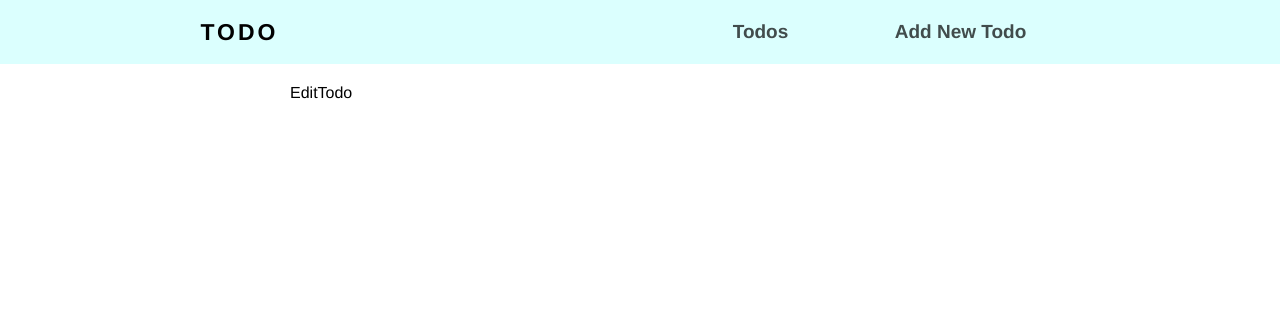
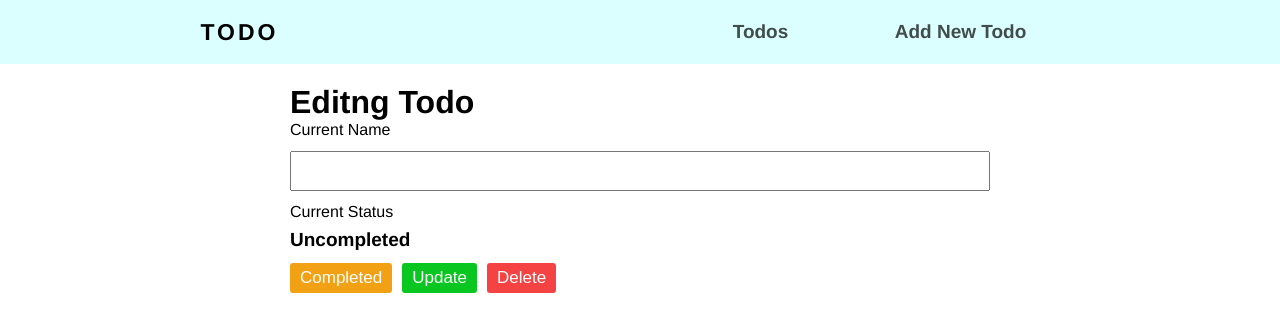
Before and after one commit to hide0325/Rails_React-TS_app, a React (Create React App) app in the folder frontend/app/: page /todos/1/edit in a window 1280 px wide. Shown: the top 332 px of the page. Built offline with nearby package versions, Linux system fonts and the light colour scheme; no server answers.

Commit message:
EditTodoコンポーネントを実装

```diff
--- a/frontend/app/src/components/AddTodo.tsx
+++ b/frontend/app/src/components/AddTodo.tsx
@@ -44,7 +44,7 @@ const Icon = styled.span`
   margin: 0 7px;
 `
 
-const AddTodo: FC = (props: any) => {
+const AddTodo: FC = () => {
   const initialTodo = {
     id: null,
     name: '',
@@ -74,7 +74,7 @@ const AddTodo: FC = (props: any) => {
 
     try {
       const response = await axios.post<Todo>(`${ENDPOINT}/todos`, data)
-      console.log(response.data, 'OK!')
+      console.log(response.data, 'OK! === saveTodo ===')
       setTodo({
         id: response.data.id,
         name: response.data.name,
@@ -84,7 +84,7 @@ const AddTodo: FC = (props: any) => {
       navigate('/todos')
     } catch (error) {
       if (isAxiosError(error)) {
-        console.log(error.message, 'ERROR!')
+        console.log(error.message, 'ERROR! === saveTodo ===')
       }
     }
   }
--- a/frontend/app/src/components/EditTodo.tsx
+++ b/frontend/app/src/components/EditTodo.tsx
@@ -1,7 +1,181 @@
-import { FC } from 'react'
+import { FC, useState, useEffect, ChangeEvent } from 'react'
+import { useNavigate, useParams } from 'react-router-dom'
+import axios, { isAxiosError } from 'axios'
+import styled from 'styled-components'
+import { toast } from 'react-toastify'
+import 'react-toastify/dist/ReactToastify.css'
+import { Todo, ENDPOINT } from '../App'
+
+const InputName = styled.input`
+  font-size: 20px;
+  width: 100%;
+  height: 40px;
+  padding: 2px 7px;
+  margin: 12px 0;
+`
+
+const CurrentStatus = styled.div`
+  font-size: 19px;
+  margin: 8px 0 12px 0;
+  font-weight: bold;
+`
+
+const IsCompletedButton = styled.button`
+  color: #fff;
+  font-weight: 500;
+  font-size: 17px;
+  padding: 5px 10px;
+  background: #f2a115;
+  border: none;
+  border-radius: 3px;
+  cursor: pointer;
+`
+
+const EditButton = styled.button`
+  color: #fff;
+  font-weight: 500;
+  font-size: 17px;
+  padding: 5px 10px;
+  margin: 0 10px;
+  background: #0ac620;
+  border: none;
+  border-radius: 3px;
+  cursor: pointer;
+`
+
+const DeleteButton = styled.button`
+  color: #fff;
+  font-weight: 500;
+  font-size: 17px;
+  padding: 5px 10px;
+  background: #f54242;
+  border: none;
+  border-radius: 3px;
+  cursor: pointer;
+`
 
 const EditTodo: FC = () => {
-  return <div>EditTodo</div>
+  const initialTodo = {
+    id: null,
+    name: '',
+    completed: false,
+  }
+
+  const [currentTodo, setCurrentTodo] = useState<Todo>(initialTodo)
+
+  const onChangeTodo = (event: ChangeEvent<HTMLInputElement>) => {
+    const { name, value } = event.target
+    setCurrentTodo({ ...currentTodo, [name]: value })
+  }
+
+  const notify = () => {
+    toast.success('Todo successfully updated!', {
+      position: 'bottom-center',
+      hideProgressBar: true,
+    })
+  }
+
+  const updateIsCompleted = async (currentTodo: Todo) => {
+    const data = {
+      id: currentTodo.id,
+      name: currentTodo.name,
+      completed: !currentTodo.completed,
+    }
+
+    try {
+      const response = await axios.patch<Todo>(`${ENDPOINT}/todos/${currentTodo.id}`, data)
+      console.log(response.data, 'OK! === updateIsCompleted ===')
+      setCurrentTodo(response.data)
+    } catch (error) {
+      if (isAxiosError(error)) {
+        console.log(error.message, 'ERROR! === updateIsCompleted ===')
+      }
+    }
+  }
+
+  const navigate = useNavigate()
+
+  const updateTodo = async () => {
+    try {
+      const response = await axios.patch<Todo>(`${ENDPOINT}/todos/${currentTodo.id}`, currentTodo)
+      console.log(response.data, 'OK! === updateTodo ===')
+      notify()
+      navigate('/todos')
+    } catch (error) {
+      if (isAxiosError(error)) {
+        console.log(error.message, 'ERROR! === updateTodo ===')
+      }
+    }
+  }
+
+  const deleteTodo = async () => {
+    const sure = confirm('Are you sure?')
+    if (sure) {
+      try {
+        const response = await axios.delete<Todo>(`${ENDPOINT}/todos/${currentTodo.id}`)
+        console.log(response.data, 'OK! === deleteTodo ===')
+        navigate('/todos')
+      } catch (error) {
+        if (isAxiosError(error)) {
+          console.log(error.message, 'ERROR! === deleteTodo ===')
+        }
+      }
+    }
+  }
+
+  const params = useParams()
+
+  useEffect(() => {
+    let ignore = false
+
+    const fetchTodo = async (id: string) => {
+      try {
+        const response = await axios.get<Todo>(`${ENDPOINT}/todos/${id}`)
+        if (!ignore) {
+          console.log(response.data, 'OK! === fetchTodo ===')
+          setCurrentTodo(response.data)
+        }
+      } catch (error) {
+        if (isAxiosError(error)) {
+          console.log(error.message, 'ERROR! === fetchTodo ===')
+        }
+      }
+    }
+
+    params.id && fetchTodo(params.id)
+
+    return () => {
+      ignore = true
+    }
+  }, [params.id])
+
+  return (
+    <>
+      <h1>Editng Todo</h1>
+      <div>
+        <div>
+          <label htmlFor="name">Current Name</label>
+          <InputName type="text" name="name" value={currentTodo.name} onChange={onChangeTodo} />
+          <div>
+            <span>Current Status</span>
+            <br />
+            <CurrentStatus>{currentTodo.completed ? 'Completed' : 'Uncompleted'}</CurrentStatus>
+          </div>
+        </div>
+        {currentTodo.completed ? (
+          <IsCompletedButton onClick={() => updateIsCompleted(currentTodo)}>
+            Uncompleted
+          </IsCompletedButton>
+        ) : (
+          <IsCompletedButton onClick={() => updateIsCompleted(currentTodo)}>
+            Completed
+          </IsCompletedButton>
+        )}
+        <EditButton onClick={updateTodo}>Update</EditButton>
+        <DeleteButton onClick={deleteTodo}>Delete</DeleteButton>
+      </div>
+    </>
+  )
 }
 
 export default EditTodo
--- a/frontend/app/src/components/TodoList.tsx
+++ b/frontend/app/src/components/TodoList.tsx
@@ -20,7 +20,7 @@ const SearchForm = styled.input`
   padding: 10px;
 `
 
-const RemoveAllButton = styled.button`
+const DeleteAllButton = styled.button`
   width: 16%;
   height: 40px;
   background: #f54242;
@@ -77,14 +77,14 @@ const TodoList: FC = () => {
 
     const fetchTodos = async () => {
       try {
-        const response = await axios.get(`${ENDPOINT}/todos`)
+        const response = await axios.get<Todo[]>(`${ENDPOINT}/todos`)
         if (!ignore) {
-          console.log(response.data, 'OK!')
+          console.log(response.data, 'OK! === fetchTodos ===')
           setTodos(response.data)
         }
       } catch (error) {
         if (isAxiosError(error)) {
-          console.log(error.message, 'ERROR!')
+          console.log(error.message, 'ERROR! === fetchTodos ===')
         }
       }
     }
@@ -96,16 +96,16 @@ const TodoList: FC = () => {
     }
   }, [])
 
-  const removeAllTodos = async () => {
+  const deleteAllTodos = async () => {
     const sure = confirm('Are you sure?')
     if (sure) {
       try {
-        const response = await axios.delete(`${ENDPOINT}/todos/destroy_all`)
-        console.log(response.data, 'OK!')
+        const response = await axios.delete<Todo[]>(`${ENDPOINT}/todos/destroy_all`)
+        console.log(response.data, 'OK! === deleteAllTodos ===')
         setTodos([])
       } catch (error) {
         if (isAxiosError(error)) {
-          console.log(error.message, 'ERROR!')
+          console.log(error.message, 'ERROR! === deleteAllTodos ===')
         }
       }
     }
@@ -120,13 +120,13 @@ const TodoList: FC = () => {
 
     try {
       const response = await axios.patch(`${ENDPOINT}/todos/${todo.id}`, data)
-      console.log(response.data, 'OK!')
+      console.log(response.data, 'OK! === updateIsCompleted ===')
       const newTodos: Todo[] = [...todos]
       newTodos[index].completed = response.data.completed
       setTodos(newTodos)
     } catch (error) {
       if (isAxiosError(error)) {
-        console.log(error.message, 'ERROR!')
+        console.log(error.message, 'ERROR! === updateIsCompleted ===')
       }
     }
   }
@@ -152,7 +152,7 @@ const TodoList: FC = () => {
           placeholder="Search todo..."
           onChange={(event) => onChangeTodos(event)}
         />
-        <RemoveAllButton onClick={removeAllTodos}>Remove All</RemoveAllButton>
+        <DeleteAllButton onClick={deleteAllTodos}>Delete All</DeleteAllButton>
       </SearchAndButton>
       <div>
         {filteredTodos(todos).map((todo, key) => {
```
